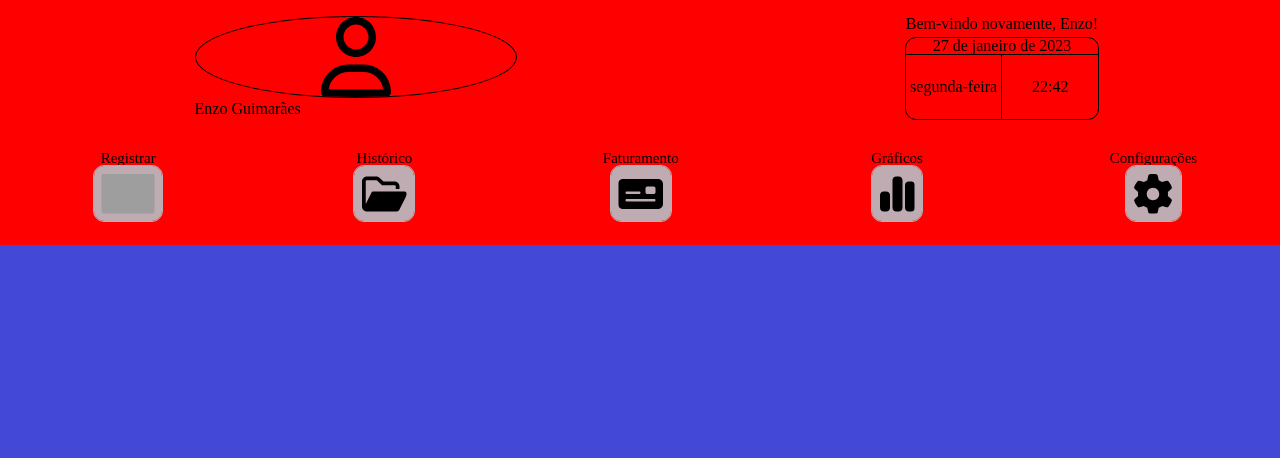
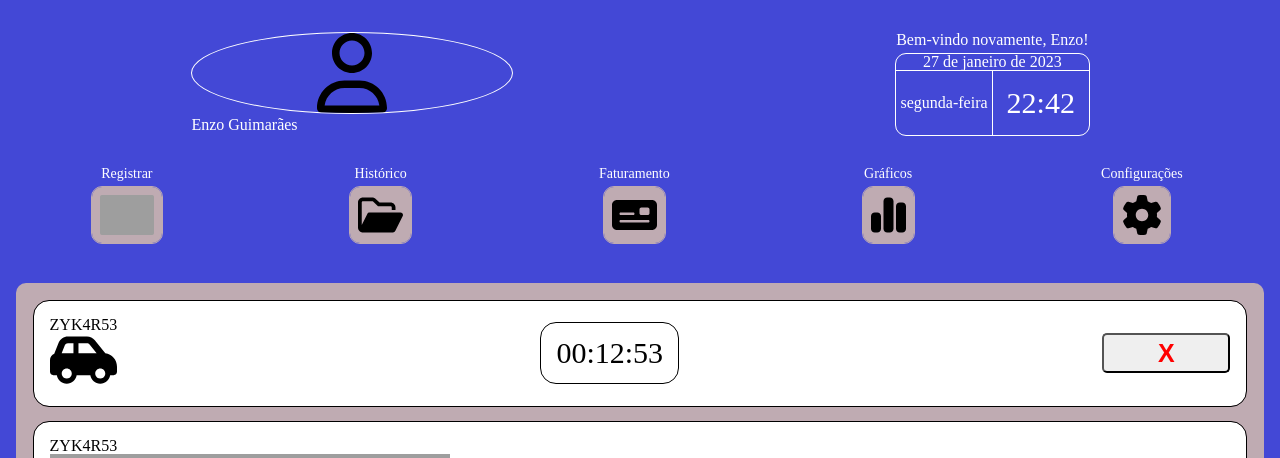
Before and after one commit to nick19y/The-Parking, a PHP site: page /registro.php in a window 1280 px wide. Shown: the top 458 px of the page. Before the commit the page ends 245 px from the top, so only its background shows below. Run offline with PHP 8.4, Linux system fonts and the light colour scheme; grey boxes are pictures that could not be loaded.

Commit message:
mobile-first da página de registro

```diff
--- a/trabalho/css/registro.css
+++ b/trabalho/css/registro.css
@@ -1,19 +1,20 @@
 .cabecalho-registro{
-    background-color: red;
-    width: 101%;
-    padding-bottom: 1.5em;
+    background-color: var(--azul-principal);
+    width: 100%;
+    padding: 1em 0 1.5em 0;
+    color: var(--branco);
 }
 .cabecalho-nome-data{
     width: 100%;
     display: flex;
     flex-wrap: wrap;
     justify-content: space-around;
-    padding: 1em 1em 2em 0;
+    padding: 1em 0 2em 0;
 }
 .imagem{
     height: 10vh;
     width: 25vw;
-    border: 1px solid var(--preto);
+    border: 1px solid var(--branco);
     border-radius: 100%;
 }
 .imagem-usuario{
@@ -27,13 +28,13 @@
     flex-direction: column;
     align-items: center;
     border-radius: 10px;
-    outline: 1px solid var(--preto);
+    outline: 1px solid var(--branco);
 }
 .dia-mes{
     display: flex;
     justify-content: center;
     width: 100%;
-    border-bottom: 1px solid var(--preto);
+    border-bottom: 1px solid var(--branco);
 }
 .data-mes{
     display: flex;
@@ -54,7 +55,7 @@
     height: 8vh;
 }
 .dia-semana{
-    border-right: 1px solid var(--preto);
+    border-right: 1px solid var(--branco);
 }
 .itens-cabecalho{
     display: flex;
@@ -72,7 +73,8 @@
     display: flex;
     flex-direction: column;
     align-items: center;
-    font-size: 15px;
+    font-size: 14px;
+    margin-bottom: 0.4em;
 }
 .imagem-lista-cabecalho{
     height: 5vh;
@@ -81,3 +83,40 @@
     border-radius: 10px;
     padding: 0.5em;
 }
+.container-registro{
+    background-color: var(--cinza);
+    border-radius: 10PX;
+    height: auto;
+    padding: 0.1em;
+    margin: 1em;
+}
+.registro{
+    display: flex;
+    justify-content: space-between;
+    align-items: center;
+    background-color: var(--branco);
+    margin: 1em;
+    padding: 1em;
+    outline: 1px solid black;
+    border-radius: 15px;
+}
+.horario{
+    font-size: 30px;
+}
+.horario-registro-2{
+    outline: 1px solid black;
+    padding: 0.5em;
+    border-radius: 15px;
+}
+.btn-fechar{
+    display: flex;
+    justify-content: center;
+    border-radius: 5px;
+    padding: 0.7em;
+    align-items: center;
+    color: red;
+    font-weight: bold;
+    font-size: 25px;
+    width: 10vw;
+    height: 5vh;
+}
--- a/trabalho/registro.php
+++ b/trabalho/registro.php
@@ -34,26 +34,94 @@
         </div>
         <ul class="itens-cabecalho">
             <div class="item-lista-cabecalho">
-                <liv class="texto-itens-cabecalho">Registrar</li>
+                <li class="texto-itens-cabecalho">Registrar</li>
                 <img src="img/registrar.svg" alt="" class="imagem-lista-cabecalho">
             </div>
             <div class="item-lista-cabecalho">
-                <liv class="texto-itens-cabecalho">Histórico</li>
+                <li class="texto-itens-cabecalho">Histórico</li>
                 <img src="img/historico.svg" alt="" class="imagem-lista-cabecalho">
             </div>
             <div class="item-lista-cabecalho">
-                <liv class="texto-itens-cabecalho">Faturamento</li>
+                <li class="texto-itens-cabecalho">Faturamento</li>
                 <img src="img/faturamento.svg" alt="" class="imagem-lista-cabecalho">
             </div>
             <div class="item-lista-cabecalho">
-                <liv class="texto-itens-cabecalho">Gráficos</li>
+                <li class="texto-itens-cabecalho">Gráficos</li>
                 <img src="img/grafico.svg" alt="" class="imagem-lista-cabecalho">
             </div>
             <div class="item-lista-cabecalho">
-                <liv class="texto-itens-cabecalho">Configurações</li>
+                <li class="texto-itens-cabecalho">Configurações</li>
                 <img src="img/configuracoes.svg" alt="" class="imagem-lista-cabecalho">
             </div>
         </ul>
     </header>
+    <main>
+        <div class="container-registro">
+            <div class="registro registro-carro">
+                <div class="placa-tipo">
+                    <div class="placa-veiculo">ZYK4R53</div>
+                    <img src="img/carro.svg" alt="" class="imagem-veiculo">
+                </div>
+                <div class="horario horario-registro-2">00:12:53</div>
+                <button class="btn-fechar">X</button>
+            </div>
+            <div class="registro registro-moto">
+                <div class="placa-tipo">
+                    <div class="placa-veiculo">ZYK4R53</div>
+                    <img src="img/moto.svg" alt="" class="imagem-veiculo">
+                </div>
+                <div class="horario horario-registro-2">05:03:08</div>
+                <button class="btn-fechar">X</button>
+            </div>
+            <div class="registro registro-carro">
+                <div class="placa-tipo">
+                    <div class="placa-veiculo">ZYK4R53</div>
+                    <img src="img/carro.svg" alt="" class="imagem-veiculo">
+                </div>
+                <div class="horario horario-registro-2">00:12:53</div>
+                <button class="btn-fechar">X</button>
+            </div>
+            <div class="registro registro-moto">
+                <div class="placa-tipo">
+                    <div class="placa-veiculo">ZYK4R53</div>
+                    <img src="img/moto.svg" alt="" class="imagem-veiculo">
+                </div>
+                <div class="horario horario-registro-2">05:03:08</div>
+                <button class="btn-fechar">X</button>
+            </div>
+            <div class="registro registro-carro">
+                <div class="placa-tipo">
+                    <div class="placa-veiculo">ZYK4R53</div>
+                    <img src="img/carro.svg" alt="" class="imagem-veiculo">
+                </div>
+                <div class="horario horario-registro-2">00:12:53</div>
+                <button class="btn-fechar">X</button>
+            </div>
+            <div class="registro registro-moto">
+                <div class="placa-tipo">
+                    <div class="placa-veiculo">ZYK4R53</div>
+                    <img src="img/moto.svg" alt="" class="imagem-veiculo">
+                </div>
+                <div class="horario horario-registro-2">05:03:08</div>
+                <button class="btn-fechar">X</button>
+            </div>
+            <div class="registro registro-carro">
+                <div class="placa-tipo">
+                    <div class="placa-veiculo">ZYK4R53</div>
+                    <img src="img/carro.svg" alt="" class="imagem-veiculo">
+                </div>
+                <div class="horario horario-registro-2">00:12:53</div>
+                <button class="btn-fechar">X</button>
+            </div>
+            <div class="registro registro-moto">
+                <div class="placa-tipo">
+                    <div class="placa-veiculo">ZYK4R53</div>
+                    <img src="img/moto.svg" alt="" class="imagem-veiculo">
+                </div>
+                <div class="horario horario-registro-2">05:03:08</div>
+                <button class="btn-fechar">X</button>
+            </div>
+        </div>
+    </main>
 </body>
 </html>
```
Also changed, not shown: trabalho/img/x-solid.svg (added).
